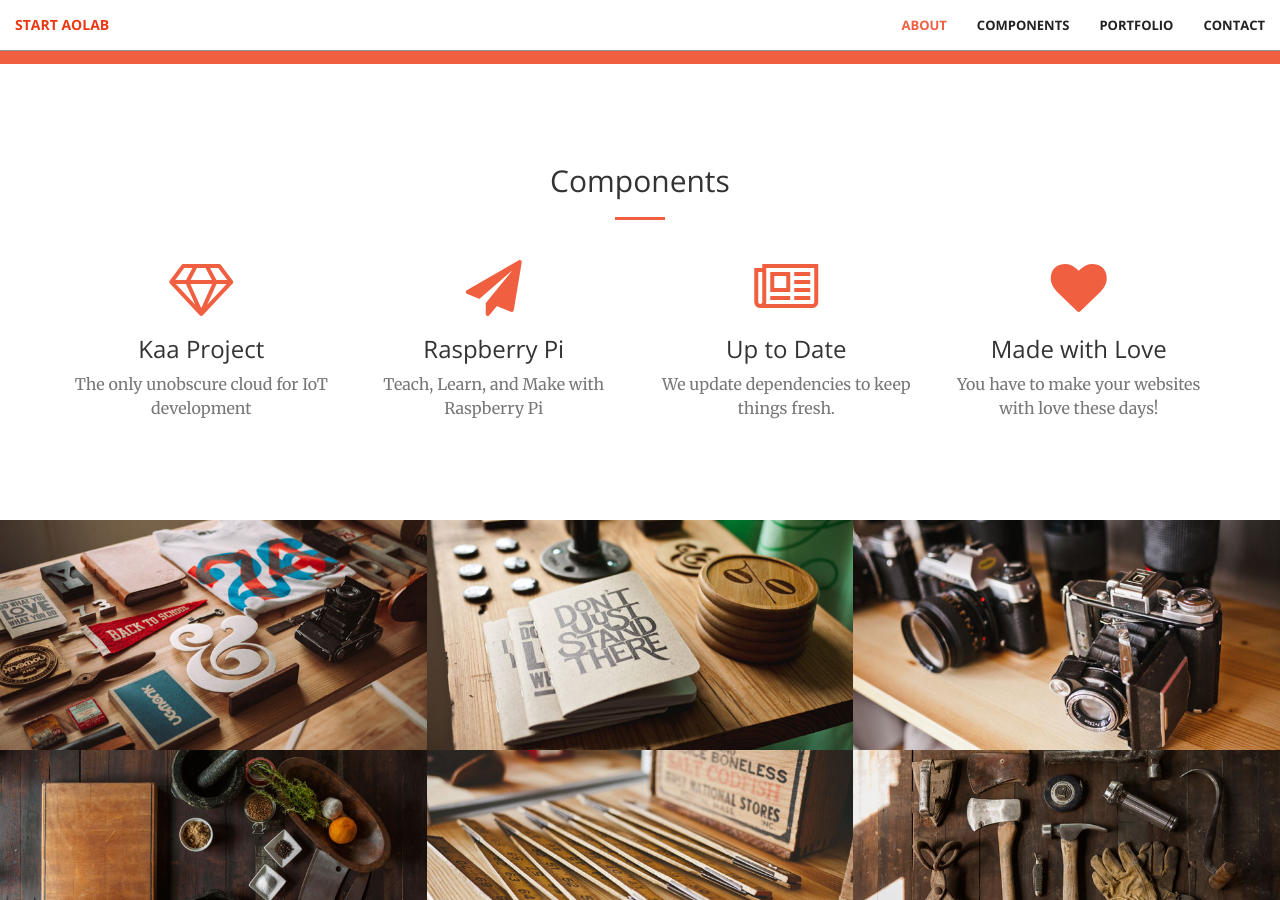
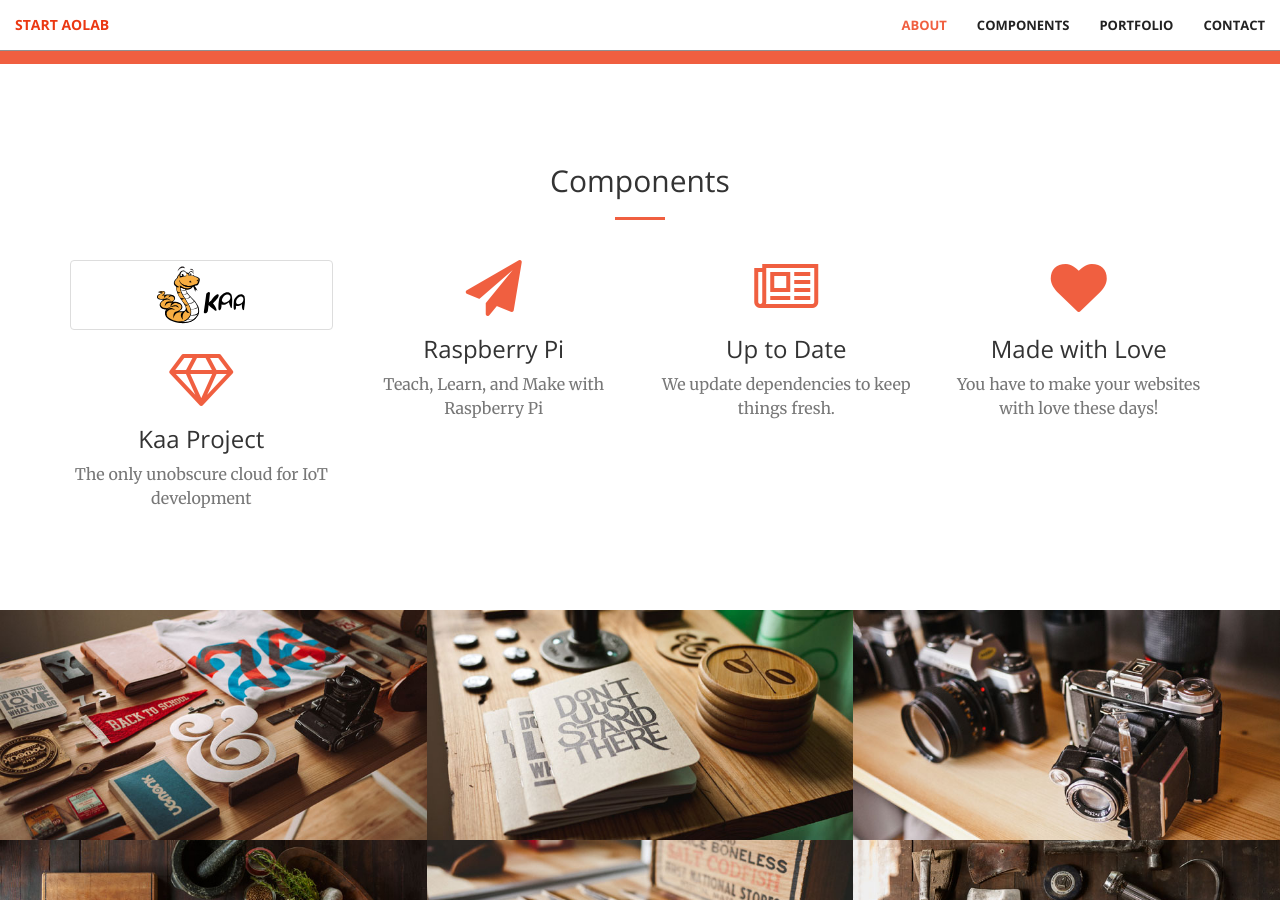
Before and after one commit to AoLab/AoLab.github.io, a Jekyll site: the page built from index.html, in a window 1280 px wide and 900 px high, scrolled down 1254 px. Built offline with Jekyll 4.4.1, drawn with Linux system fonts in a browser that asks for light colours.

Commit message:
Kaa logo was added.

```diff
--- a/_includes/components.html
+++ b/_includes/components.html
@@ -11,6 +11,9 @@
 		<div class="row">
 			<div class="col-lg-3 col-md-6 text-center">
 				<div class="service-box">
+					<a href="http://www.kaaproject.org/" class="thumbnail">
+						<img src="img/kaa-logo.svg" alt="Kaa Logo">
+					</a>
 					<i class="fa fa-4x fa-diamond wow bounceIn text-primary"></i>
 					<h3>Kaa Project</h3>
 					<p class="text-muted">The only unobscure cloud for IoT development</p>
```
Also changed, not shown: img/kaa-logo.svg (added). Lines whose indentation alone changed are shown as unchanged.
